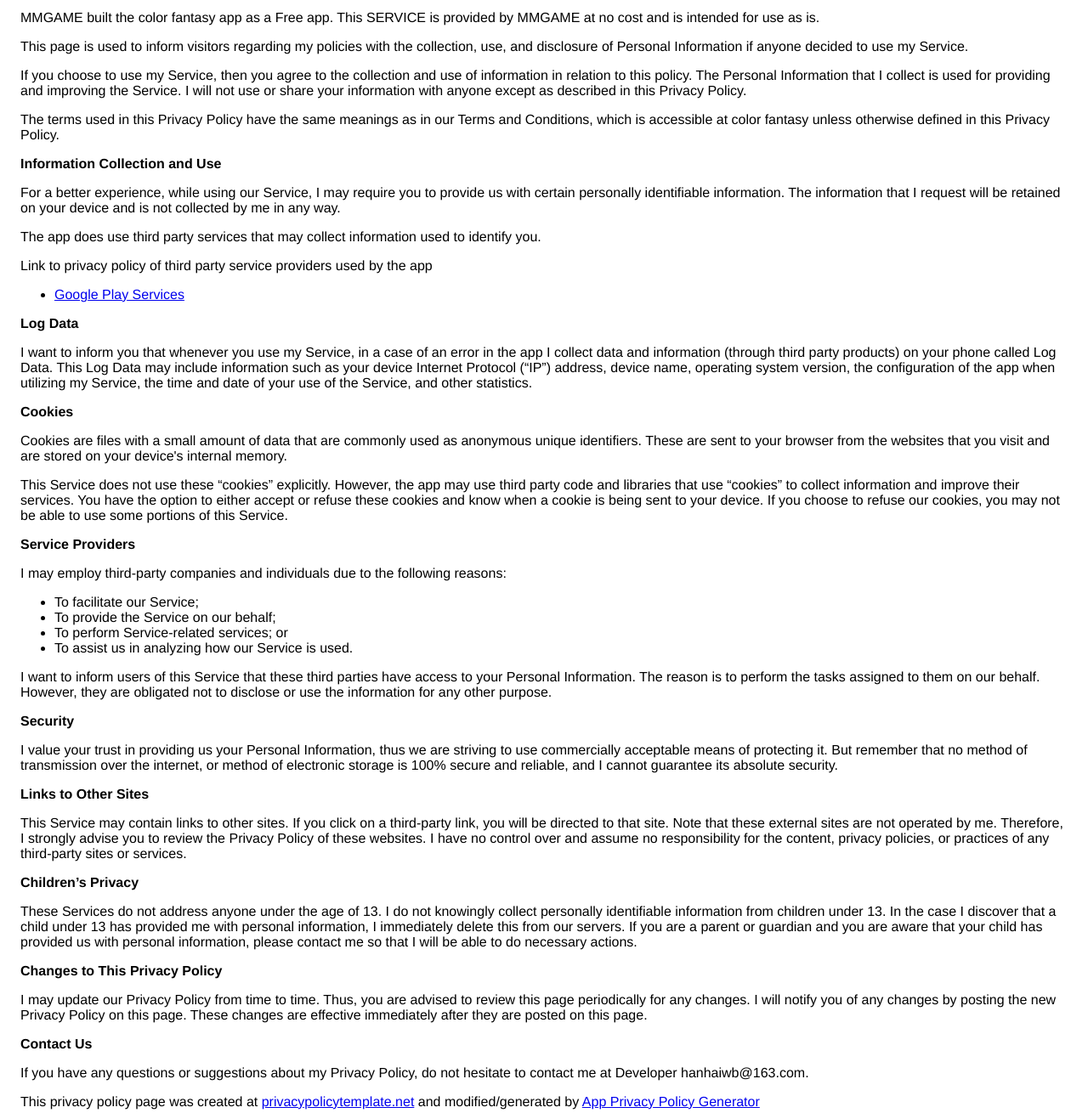
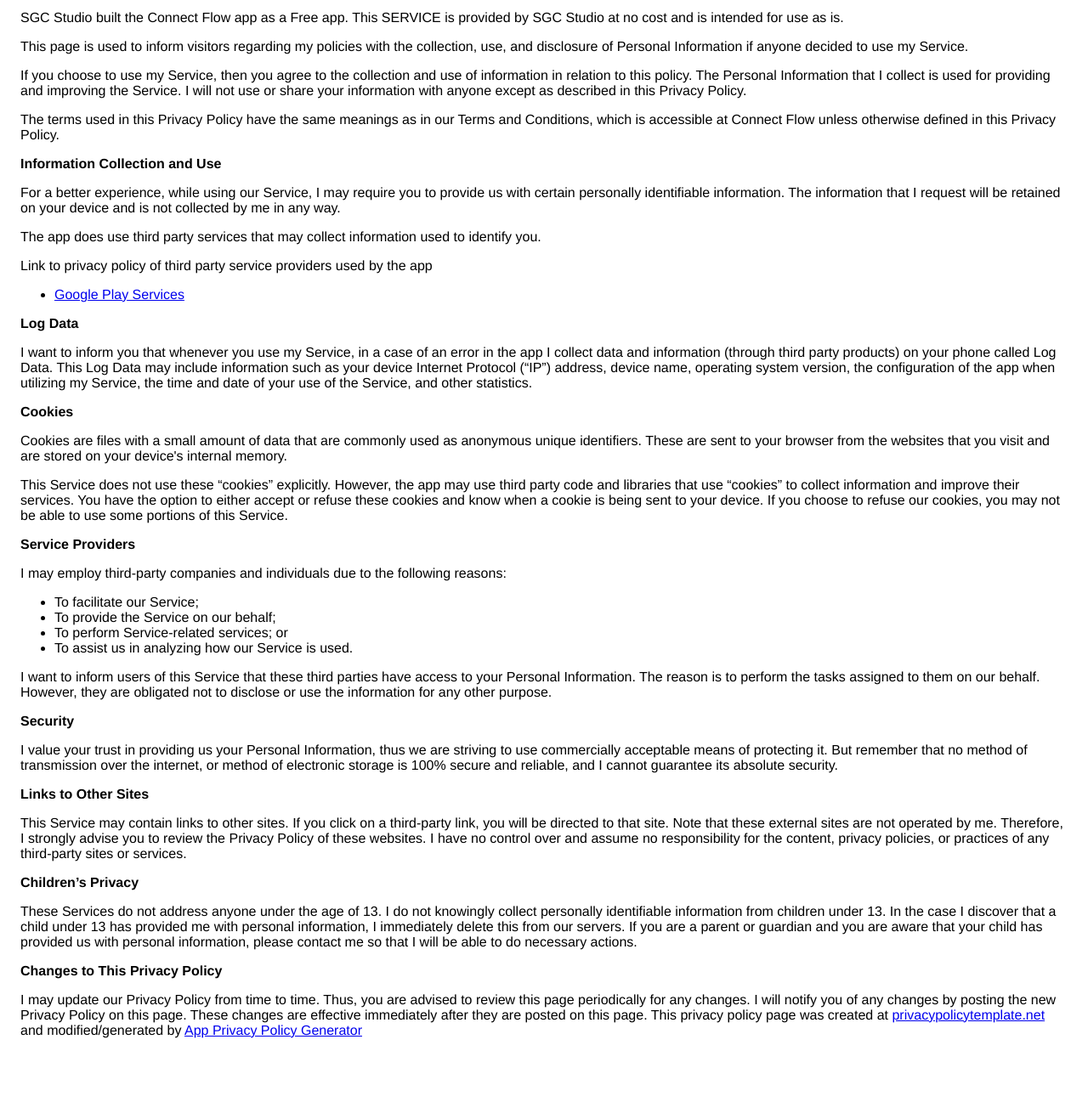
Before and after one commit to xxxbbbccc/xxxbbbccc.github.io, a plain HTML site: page privacy.html in a window 1280 px wide. Shown: the part 80-1390 px from the top of the page at 85% size. After the commit the page ends 1342 px from the top, so only its background shows below. Drawn offline with Linux system fonts and the light colour scheme.

Commit message:
Update privacy.html

```diff
--- a/privacy.html
+++ b/privacy.html
@@ -8,9 +8,9 @@
     </head>
     <body>
     <h2>Privacy Policy</h2> <p>
-                    MMGAME built the color fantasy app as
+                    SGC Studio built the Connect Flow app as
                     a Free app. This SERVICE is provided by
-                    MMGAME at no cost and is intended for
+                    SGC Studio at no cost and is intended for
                     use as is.
                   </p> <p>
                     This page is used to inform visitors regarding
@@ -28,7 +28,7 @@
                   </p> <p>
                     The terms used in this Privacy Policy have the same meanings
                     as in our Terms and Conditions, which is accessible at
-                    color fantasy unless otherwise defined in this Privacy
+                    Connect Flow unless otherwise defined in this Privacy
                     Policy.
                   </p> <p><strong>Information Collection and Use</strong></p> <p>
                     For a better experience, while using our Service,
@@ -109,11 +109,7 @@
                     notify you of any changes by posting the new Privacy Policy
                     on this page. These changes are effective immediately after
                     they are posted on this page.
-                  </p> <p><strong>Contact Us</strong></p> <p>
-                    If you have any questions or suggestions about
-                    my Privacy Policy, do not hesitate to contact
-                    me at Developer hanhaiwb@163.com.
-                  </p> <p>
+
                     This privacy policy page was created at
                     <a href="https://privacypolicytemplate.net" target="_blank">privacypolicytemplate.net</a>
                     and modified/generated by
```
